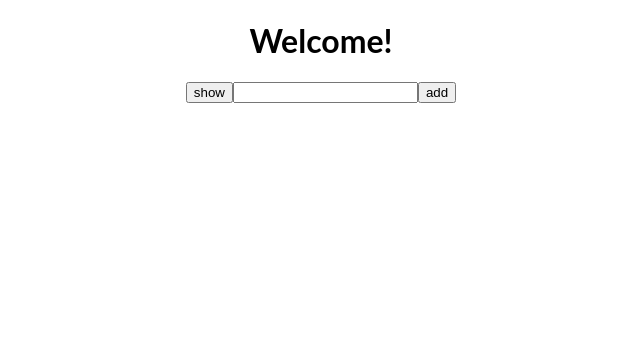
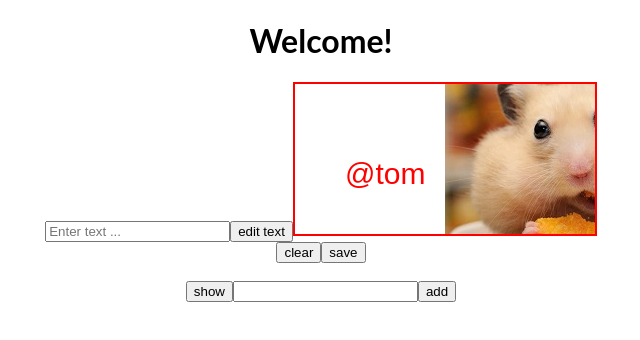
Before and after one commit to tanjuha/Logaster, an Angular app: page / in a window 1280 px wide. Shown: the top 340 px of the page, without its empty margins (319-959 px from the left). Built offline with nearby package versions, Linux system fonts and the light colour scheme.

Commit message:
+ convas (img, text)

```diff
--- a/src/app/app.component.html
+++ b/src/app/app.component.html
@@ -2,7 +2,7 @@
   <h1 style="font-family: 'Lato', sans-serif;">
     Welcome!
   </h1>
-
+<app-logo-convas></app-logo-convas>
 <button (click)="getFontsList()">show</button>
   <input type="text" [(ngModel)]="fontTitle">
   <button (click)="addTitle()">add</button>
--- a/src/app/components/logo-convas/logo-convas.component.html
+++ b/src/app/components/logo-convas/logo-convas.component.html
@@ -1,3 +1,13 @@
-<p>
-  logo-convas works!
-</p>
+
+<input [(ngModel)]="idLogoText" type="text" placeholder="Enter text ...">
+<button (click)="wtiteText()">edit text</button>
+   <canvas #idLogo width="300" height="150" (mousedown)="onMouseDown($event)"
+  (mousemove)="onMouseMove($event)" (mouseup)="onMouseUp($event)"></canvas>
+  <br/>
+  <button (click)="clear()">clear</button>
+  <button (click)="save()">save</button>
+
+  <br/>
+  <img  #idimg [src]="img">
+  <br/>
+  <span>{{img}}</span>
--- a/src/app/components/logo-convas/logo-convas.component.scss
+++ b/src/app/components/logo-convas/logo-convas.component.scss
@@ -0,0 +1,3 @@
+canvas{
+  border: 2px solid red;
+}
--- a/src/app/components/logo-convas/logo-convas.component.ts
+++ b/src/app/components/logo-convas/logo-convas.component.ts
@@ -1,4 +1,4 @@
-import { Component, OnInit } from '@angular/core';
+import { Component, ViewChild, OnInit, ElementRef } from '@angular/core';
 
 @Component({
   selector: 'app-logo-convas',
@@ -7,9 +7,81 @@ import { Component, OnInit } from '@angular/core';
 })
 export class LogoConvasComponent implements OnInit {
 
+  @ViewChild('idLogo') idLogo: ElementRef;
+  @ViewChild ('idimg') idimg: ElementRef;
+
+  convas;
+  context;
+  isDrawing = false;
+  img;
+  image = new Image();
+  text = '@tom';
+  idLogoText: string;
+
   constructor() { }
 
   ngOnInit() {
+     this.image.src = '././assets/images/hamster-nasil-egitilir-820x510.jpg';
+    this.convas = this.idLogo.nativeElement;
+    this.context = (<HTMLCanvasElement> this.convas.getContext('2d'));
+    this.context.strokeStyle = '#3742fa';
+
+    this.image.onload = () => {
+      console.log('mage has loaded!');
+      setTimeout(() => {
+       this.context.drawImage(this.image, 150, 0);
+     }, 1000);
+          };
+          this.context.fillStyle = 'red';
+          this.context.font = '30px Arial';
+          this.context.fillText(this.text, 50, 100);
+  }
+  wtiteText() {
+    this.context.clearRect(0, 0, 150, 150);
+    this.context.beginPath();
+    if (this.idLogoText === undefined) {
+      this.idLogoText = '';
+    }
+   this.context.fillText(this.idLogoText, 50, 100);
+
+    console.log(this.text, 'input text =', this.idLogoText);
   }
 
+  onMouseUp(e) {
+    this.isDrawing = false;
+  }
+
+  onMouseDown(e) {
+    this.isDrawing = true;
+    const coords = this.relativeCoords(e);
+    this.context.moveTo(coords.x, coords.y);
+  }
+
+  onMouseMove(e) {
+    if (this.isDrawing) {
+      const coords = this.relativeCoords(e);
+      this.context.lineTo(coords.x, coords.y);
+      this.context.stroke();
+    }
+  }
+
+  private relativeCoords(event) {
+    const bounds = event.target.getBoundingClientRect();
+    const x = event.clientX - bounds.left;
+    const y = event.clientY - bounds.top;
+    return { x: x, y: y };
+  }
+
+  clear() {
+    this.context.clearRect(0, 0, this.convas.width, this.convas.height);
+    this.context.beginPath();
+  }
+
+  save() {
+    this.img = this.convas.toDataURL('image/jpg');
+    console.log('img url', this.img);
+  }
+
+
+
 }
```
Also changed, not shown: src/assets/images/hamster-nasil-egitilir-820x510.jpg (added), 1 other file (tests, documents, lock files or other folders).
